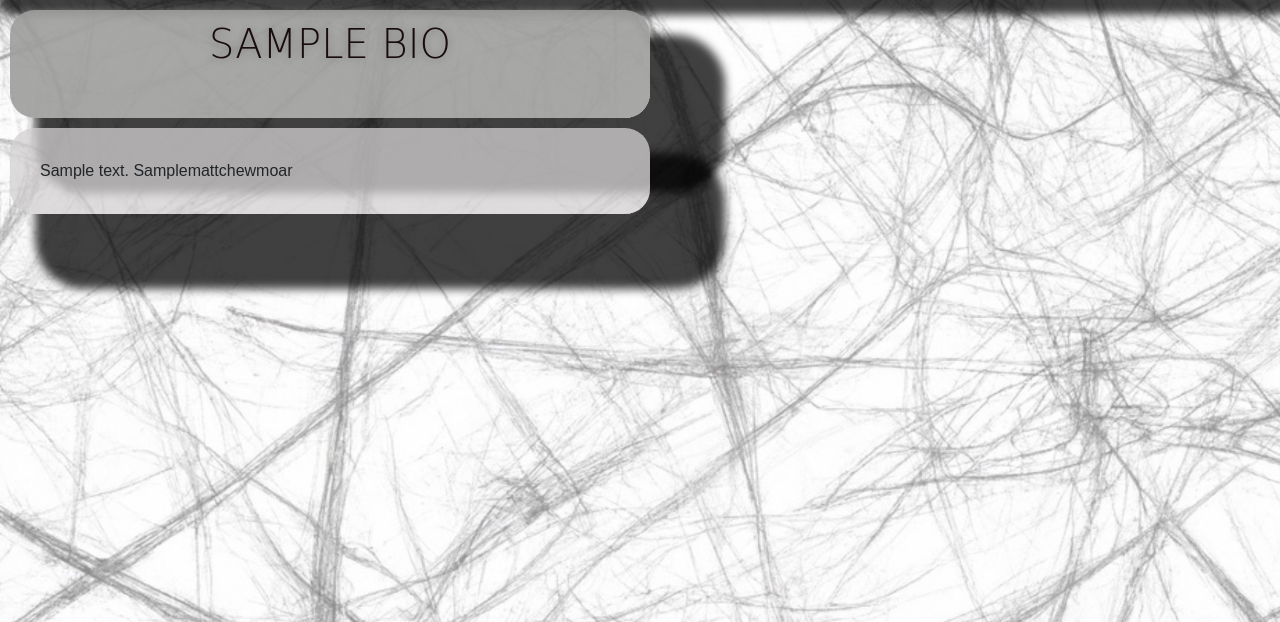
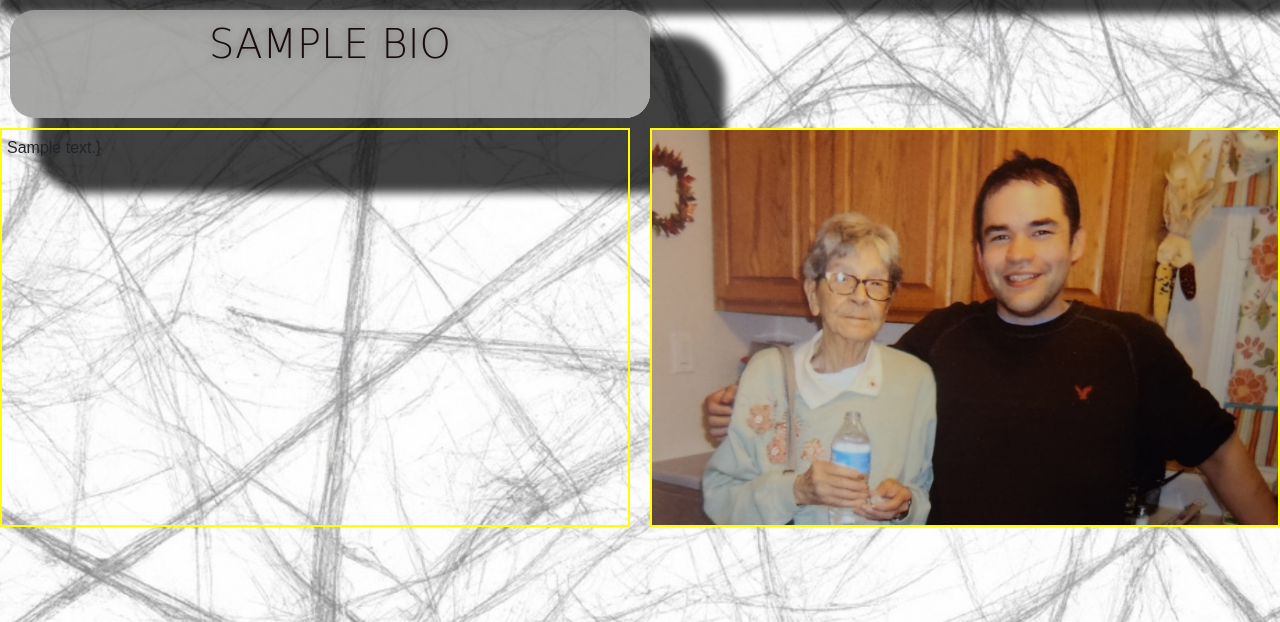
Before and after one commit to MattchewMoar/homepage, a Django app: page / in a window 1280 px wide. Shown: the part 178-800 px from the top of the page. Run offline with Django 4.2, Linux system fonts and the light colour scheme; data comes from the database, SQL or seed files in the repository; tables that the repository leaves empty hold one stand-in row (values such as "Sample post"); some web fonts are replaced.

Commit message:
added image of myself to bio

```diff
--- a/home/templates/home/home.html
+++ b/home/templates/home/home.html
@@ -1,11 +1,17 @@
 {% extends "home/navbar.html" %}
 {% load static %}
 {% block content %}
-<div id ="box1">
-    <h1 class="center">{{ bio.name }}</h1>
+    <div id ="box1">
+        <h1 class="center">{{ bio.name }}</h1>
     </div>
-    <div id="box2">
-    <p>{{ bio.about }} {{bio.education }}{{ bio.author }}</p>
+<div class="flex-container">
+
+    <div class="flex-child magenta">
+        <p>{{ bio.about }}}</p>
+    </div>
+
+    <div class="flex-child green">
+        <img src="{% static 'home/media/me.jpg' %}" width="100%" height="auto">
+    </div>
   </div>
-
 {% endblock %}
--- a/homepage/settings.py
+++ b/homepage/settings.py
@@ -20,7 +20,7 @@ BASE_DIR = Path(__file__).resolve().parent.parent
 # See https://docs.djangoproject.com/en/4.1/howto/deployment/checklist/
 
 # SECURITY WARNING: keep the secret key used in production secret!
-SECRET_KEY = ''
+SECRET_KEY = 'changeme'
 
 # SECURITY WARNING: don't run with debug turned on in production!
 DEBUG = True
--- a/static/home/css/home.css
+++ b/static/home/css/home.css
@@ -149,3 +149,15 @@ h2, p  {
 	padding:15px;
 	margin:5px;
 }
+.flex-container {
+    display: flex;
+}
+
+.flex-child {
+    flex: 1;
+    border: 2px solid yellow;
+}
+
+.flex-child:first-child {
+    margin-right: 20px;
+}
```
Also changed, not shown: home/static/home/css/home.css (+18 -4 lines), home/static/home/media/me.jpg (added), static/home/media/me.jpg (added).
